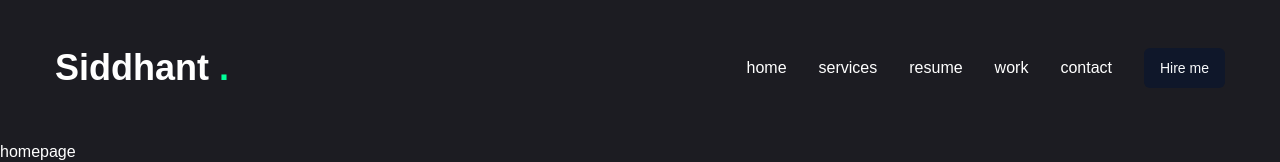
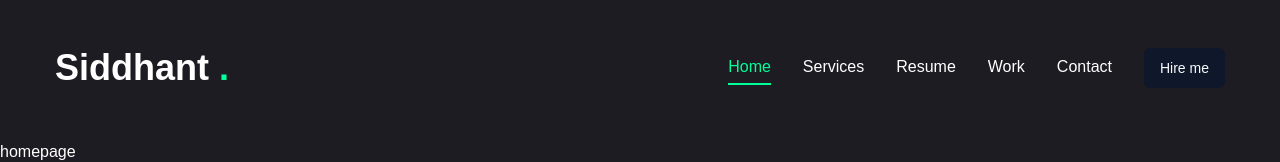
Before and after one commit to siddhx579/portfolio, a Next.js app: page / in a window 1280 px wide. Shown: the top 162 px of the page. Built offline with nearby package versions, Linux system fonts and the light colour scheme.

Commit message:
linking page transition to layout

```diff
--- a/app/layout.jsx
+++ b/app/layout.jsx
@@ -1,6 +1,7 @@
 import { JetBrains_Mono } from "next/font/google";
 import "./globals.css";
 import Header from "@/components/Header";
+import PageTransition from "@/components/PageTransition";
 
 const jetbrainsMono = JetBrains_Mono({
   subsets: ["latin"],
@@ -17,7 +18,9 @@ export default function RootLayout({ children }) {
     <html lang="en">
       <body className={jetbrainsMono.variable}>
         <Header />
-        {children}
+        <PageTransition>
+          {children}
+        </PageTransition>
       </body>
     </html>
   );
--- a/components/Nav.jsx
+++ b/components/Nav.jsx
@@ -27,11 +27,10 @@ const links = [
 
 const Nav = () => {
     const pathname = usePathname();
-    console.log(pathname);
     return (
         <nav className="flex gap-8">
             {links.map((link, index) => {
-                return <Link href={link.path} key={index} className="">
+                return <Link href={link.path} key={index} className={`${link.path === pathname && "text-accent border-b-2 border-accent"} capitalize font-medium hover:text-accent transition-all`}>
                     {link.name}
                 </Link>
             })}
@@ -39,4 +38,4 @@ const Nav = () => {
     )
 }
 
-export default Nav
+export default Nav;
```
